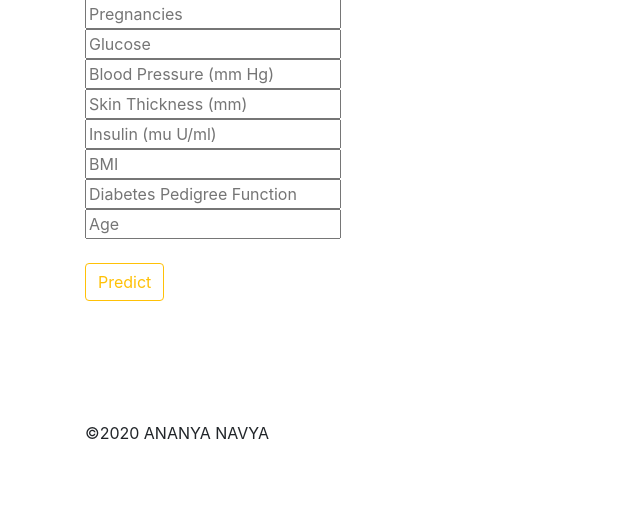
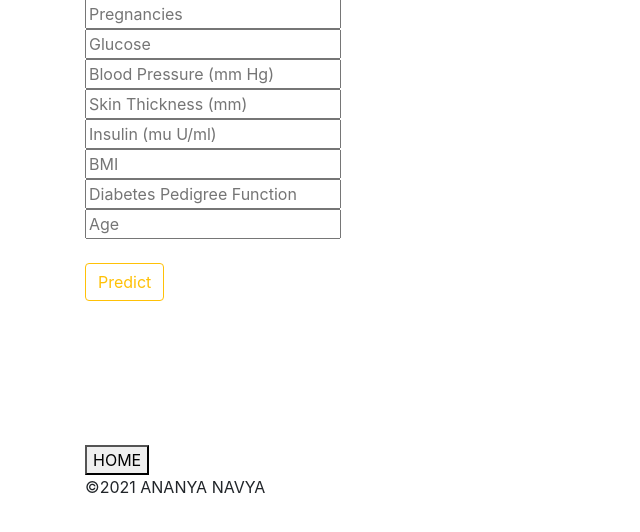
Before and after one commit to ananya-menon/DIABETES, a Flask app: page / in a window 1280 px wide. Shown: the part 81-613 px from the top of the page, without its empty margins (0-640 px from the left). Run offline with Flask 2, Linux system fonts and the light colour scheme; parts of the project's set-up code (start-up, migrations or seed data) failed here and were passed over; some libraries are stand-ins or nearby versions.

Commit message:
Update home.html

```diff
--- a/templates/home.html
+++ b/templates/home.html
@@ -72,15 +72,15 @@
 
         <br>
         <br>
-        <html lang="en">
+        <br>
+            <div><a href="https://healthnomic.herokuapp.com/" class="icon-link">
+        <button type="button">HOME</button></div></a>
 
 
 
-</body>
 
-</html>
 
-        <p>©2020 ANANYA NAVYA</p>
+        <p>©2021 ANANYA NAVYA</p>
 
 
     </div>
```
